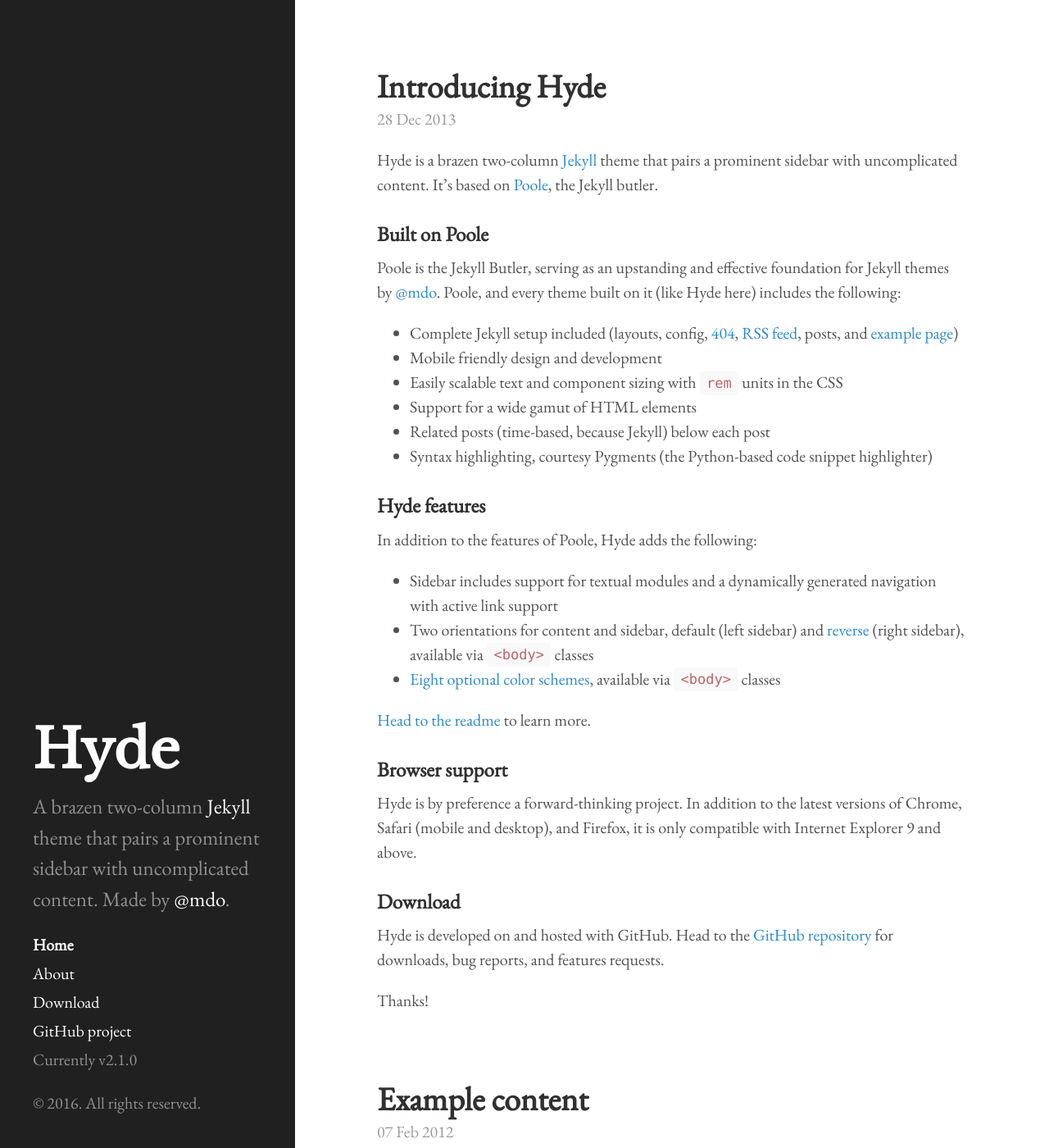
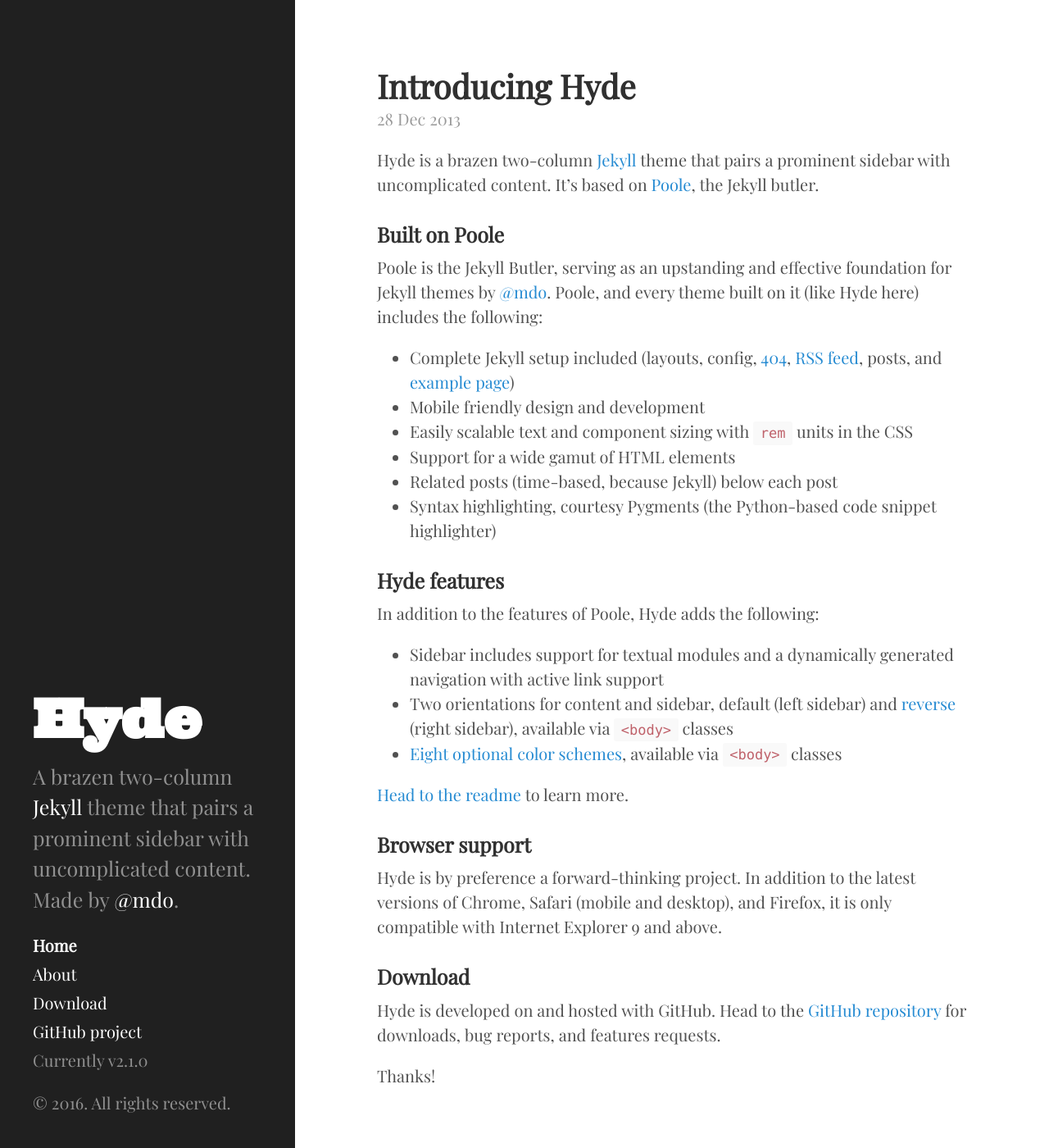
Before and after one commit to seandogg/blog_old, a Jekyll site: the page built from index.html, in a window 1280 px wide and 1400 px high. Shown: the whole window at 82% size. Built offline with Jekyll 4.4.1, drawn with Linux system fonts in a browser that asks for light colours; Markdown is read by kramdown in place of the engine named in the settings; the list of posts is cut into pages by our own code.

Commit message:
typography updates

```diff
--- a/_includes/head.html
+++ b/_includes/head.html
@@ -18,7 +18,7 @@
   <link rel="stylesheet" href="{{ site.baseurl }}public/css/poole.css">
   <link rel="stylesheet" href="{{ site.baseurl }}public/css/syntax.css">
   <link rel="stylesheet" href="{{ site.baseurl }}public/css/hyde.css">
-    <link href="https://fonts.googleapis.com/css?family=EB+Garamond|Libre+Baskerville" rel="stylesheet">
+    <link href="https://fonts.googleapis.com/css?family=Playfair+Display|Ultra" rel="stylesheet">
 
   <!-- Icons -->
   <link rel="apple-touch-icon-precomposed" sizes="144x144" href="{{ site.baseurl }}public/apple-touch-icon-144-precomposed.png">
--- a/public/css/hyde.css
+++ b/public/css/hyde.css
@@ -32,7 +32,7 @@
  */
 
 html {
-  font-family: 'EB Garamond', serif, Helvetica, Arial, sans-serif;
+  font-family: 'Playfair Display', serif, Helvetica, Arial, sans-serif;
 }
 @media (min-width: 48em) {
   html {
@@ -79,7 +79,7 @@ html {
 .sidebar-about h1 {
   color: #fff;
   margin-top: 0;
-  font-family: 'Libre Baskerville', serif;
+  font-family: 'Ultra', serif;
   font-size: 3.25rem;
 }
 
```
